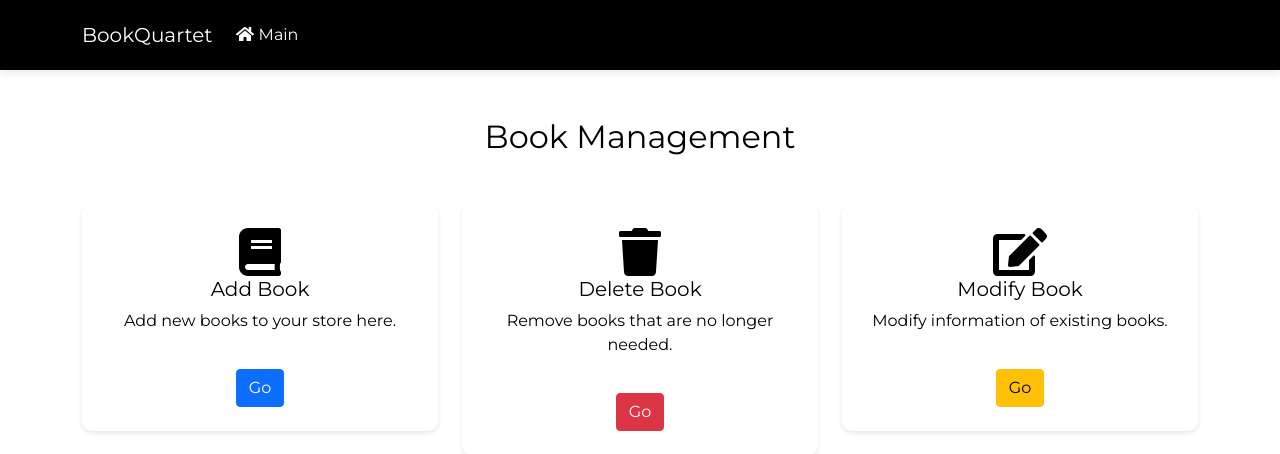
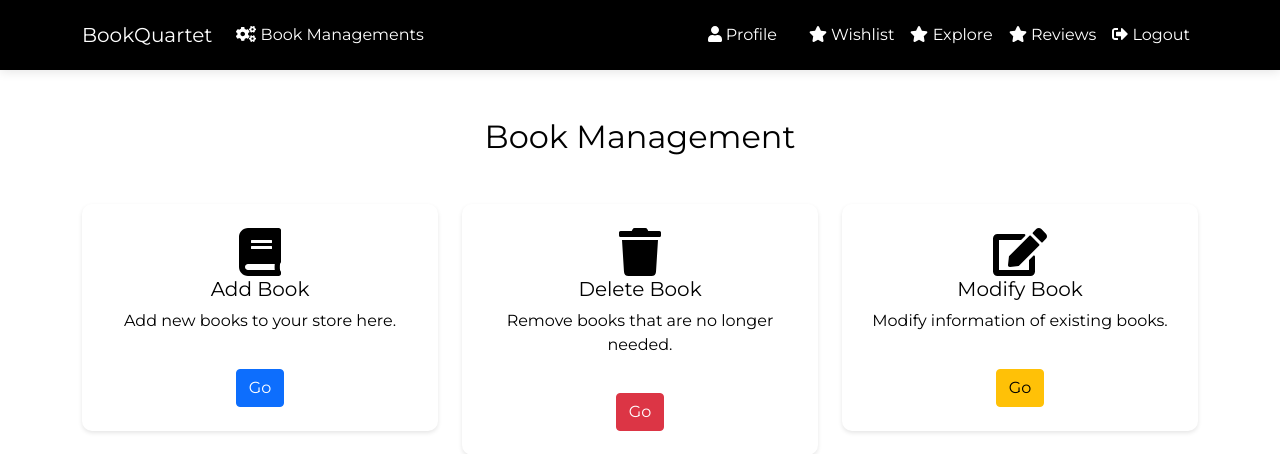
Before and after one commit to Iloveprogramm/Online-Book-Order-System, a PHP site: page /bookManagement.html in a window 1280 px wide. Shown: the top 454 px of the page. Run offline with PHP 8.4, Linux system fonts and the light colour scheme.

Commit message:
Updated navigation

```diff
--- a/bookManagement.html
+++ b/bookManagement.html
@@ -89,14 +89,41 @@
 <body>
 
 <!-- Navigation -->
+<!-- Navigation -->
 <nav class="navbar navbar-expand-lg">
     <div class="container">
         <a class="navbar-brand" href="#">BookQuartet</a>
         <div class="collapse navbar-collapse" id="navbarNav">
-            <ul class="navbar-nav ml-auto">
+            <ul class="navbar-nav">
                 <li class="nav-item">
-                    <a class="nav-link" href="Main.php">
-                        <i class="fas fa-home"></i> Main
+                    <a class="nav-link" href="bookManagement.html"><i class="fas fa-cogs"></i> Book Managements</a>
+                </li>
+            </ul>
+            <ul class="navbar-nav ms-auto">
+                <li class="nav-item me-3">
+                    <a class="nav-link" href="userprofile.html">
+                        <i class="fas fa-user"></i> Profile
+                    </a>
+                </li>
+                <li class="nav-item">
+                    <a class="nav-link" href="Wishlist.php">
+                        <i class="fas fa-star"></i> Wishlist
+                    </a>
+                </li>
+                <li class="nav-item">
+                    <a class="nav-link" href="exploreBooks.php">
+                        <i class="fas fa-star"></i> Explore
+                    </a>
+                </li>
+                <li class="nav-item">
+                    <a class="nav-link" href="reviewMain.html">
+                        <i class="fas fa-star"></i> Reviews
+                    </a>
+                </li>
+                <li class="nav-item">
+                    <a class="nav-link" href="Welcome.html">
+
+                        <i class="fas fa-sign-out-alt"></i> Logout
                     </a>
                 </li>
             </ul>
```
Also changed, not shown: Main.php (+10 -0 lines), addReview.html (+15 -3 lines), addReviewProcess.php (+0 -8 lines), exploreBooks.php (+14 -2 lines).
